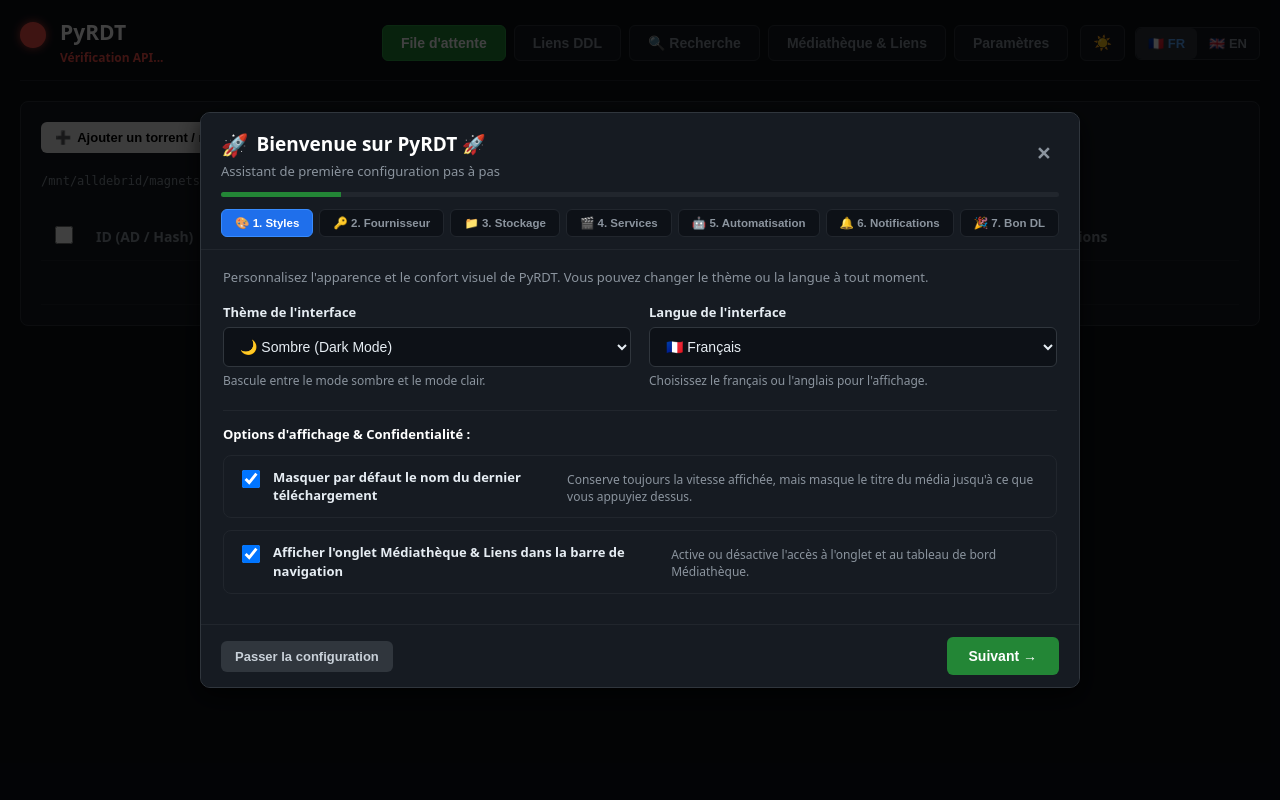
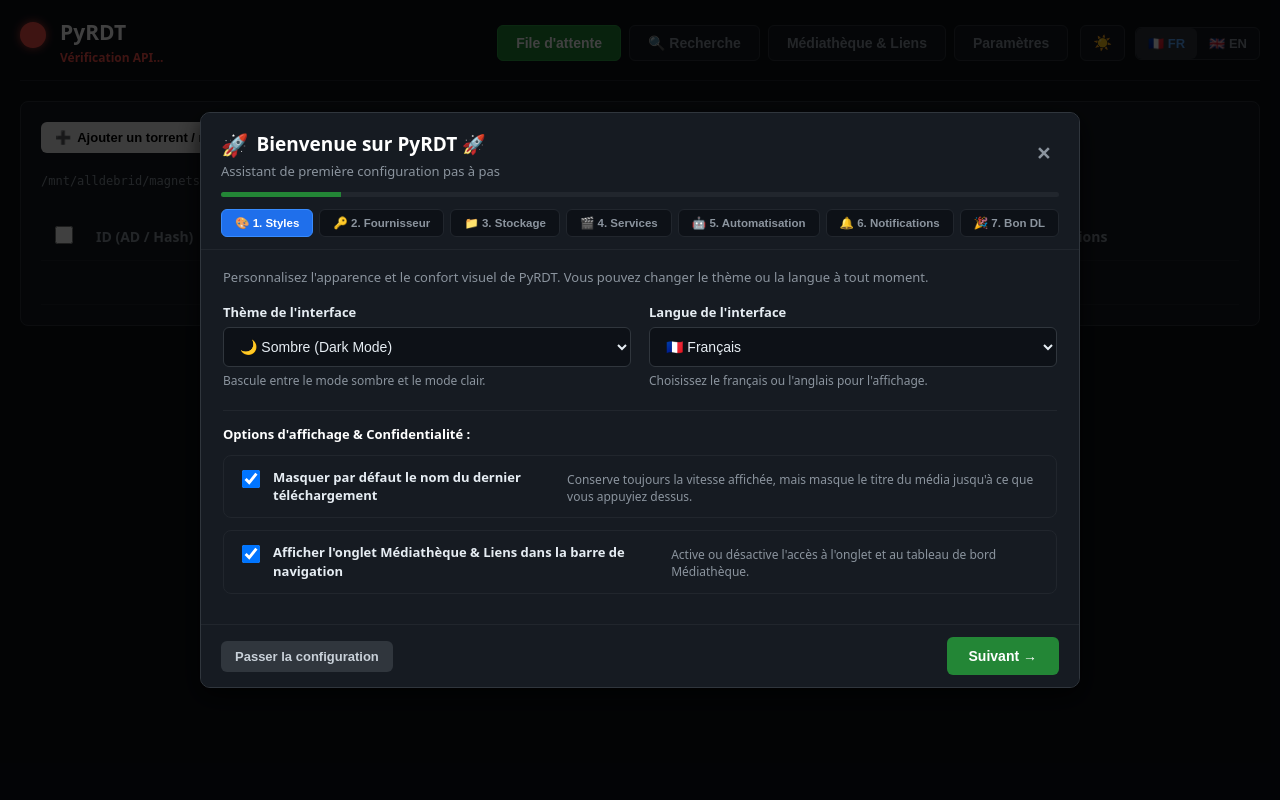
Before and after one commit to billouetaudrey/debridflow, a FastAPI app: page / in a window 1280 px wide. Run offline with FastAPI, Linux system fonts and the light colour scheme; data that the repository does not hold is empty; parts of the project's set-up code (start-up, migrations or seed data) failed here and were passed over.

Commit message:
refactor: suppression de l'onglet doublon Liens DDL pour simplifier la barre de navigation

```diff
--- a/app/static/js/app.js
+++ b/app/static/js/app.js
@@ -904,8 +904,6 @@ function showTab(tab) {
   }
   currentTab = tab;
   document.getElementById('tab-queue').style.display = tab === 'queue' ? 'block' : 'none';
-  const tabDdl = document.getElementById('tab-ddl');
-  if (tabDdl) tabDdl.style.display = tab === 'ddl' ? 'block' : 'none';
   const tabFinder = document.getElementById('tab-finder');
   if (tabFinder) tabFinder.style.display = tab === 'finder' ? 'block' : 'none';
   document.getElementById('tab-settings').style.display = tab === 'settings' ? 'block' : 'none';
@@ -913,8 +911,6 @@ function showTab(tab) {
   if (tabScanner) tabScanner.style.display = tab === 'scanner' ? 'block' : 'none';
 
   document.getElementById('btn-queue').classList.toggle('active', tab === 'queue');
-  const btnDdl = document.getElementById('btn-ddl');
-  if (btnDdl) btnDdl.classList.toggle('active', tab === 'ddl');
   const btnFinder = document.getElementById('btn-finder');
   if (btnFinder) btnFinder.classList.toggle('active', tab === 'finder');
   document.getElementById('btn-settings').classList.toggle('active', tab === 'settings');
@@ -926,7 +922,7 @@ function showTab(tab) {
     } catch (e) {}
   }
 
-  if (tab === 'queue' || tab === 'ddl') refreshQueue();
+  if (tab === 'queue') refreshQueue();
   if (tab === 'finder') loadFinderSettings();
   if (tab === 'scanner') {
     loadScannerData();
--- a/app/templates/index.html
+++ b/app/templates/index.html
@@ -28,7 +28,6 @@
     <div class="header-controls">
       <div class="tabs">
         <button id="btn-queue" class="tab-btn active" onclick="showTab('queue')" data-i18n="tab_queue">File d'attente</button>
-        <button id="btn-ddl" class="tab-btn" onclick="showTab('ddl')" data-i18n="tab_ddl_nav">🔗 Liens DDL</button>
         <button id="btn-finder" class="tab-btn" onclick="showTab('finder')" data-i18n="tab_finder_nav">🔍 Recherche</button>
         <button id="btn-scanner" class="tab-btn" onclick="showTab('scanner')" data-i18n="tab_scanner" style="__SCANNER_TAB_DISPLAY__">Médiathèque &amp; Liens</button>
         <button id="btn-settings" class="tab-btn" onclick="showTab('settings')" data-i18n="tab_settings">Paramètres</button>
@@ -106,79 +105,7 @@
     </table>
   </div>
 
-  <!-- Onglet 2 : Téléchargements Directs Hébergeurs (DDL / JDownloader-like) -->
-  <div id="tab-ddl" class="card" style="display:none">
-    <div style="margin-bottom:16px;">
-      <h3 style="margin:0 0 6px 0; font-size:18px; display:flex; align-items:center; gap:8px;">
-        <span>🔗</span> <span data-i18n="ddl_card_title">Téléchargements Directs Hébergeurs (DDL)</span>
-      </h3>
-      <p style="margin:0; font-size:13px; color:var(--text-muted);" data-i18n="ddl_card_desc">
-        Débridez vos liens Rapidgator, 1fichier, Turbobit, Nitroflare... directement via AllDebrid et téléchargez-les sur votre serveur.
-      </p>
-    </div>
-
-    <!-- Carte d'ajout DDL rapide -->
-    <div style="background:var(--bg-subpanel); border:1px solid var(--border-muted); border-radius:8px; padding:16px; margin-bottom:20px;">
-      <div style="margin-bottom:10px;">
-        <label style="font-size:13px; font-weight:600; color:var(--text-bright); display:block; margin-bottom:6px;" data-i18n="lbl_ddl_input">
-          Lien(s) direct(s) (Rapidgator, 1fichier, etc.) :
-        </label>
-        <textarea id="ddl-page-links" rows="3" placeholder="https://rapidgator.net/file/...&#10;https://1fichier.com/?..." style="width:100%; box-sizing:border-box; resize:vertical; font-family:monospace; font-size:12px; padding:10px; border-radius:6px; border:1px solid var(--border-muted); background:var(--bg-card); color:var(--text-bright);" data-i18n-placeholder="ph_ddl_input"></textarea>
-        <small class="hint" style="margin-top:4px; display:block;" data-i18n="hint_ddl_multiple">Collez vos liens direct (un par ligne). Débridage automatique via AllDebrid.</small>
-      </div>
-
-      <div class="grid" style="grid-template-columns: 1fr 1fr; gap:12px; margin-bottom:12px;">
-        <div>
-          <label style="font-size:12px; font-weight:600; color:var(--text-muted); display:block; margin-bottom:4px;" data-i18n="lbl_ddl_password">
-            Mot de passe éventuel (optionnel) :
-          </label>
-          <input type="text" id="ddl-page-password" placeholder="Mot de passe des archives / liens si nécessaire" style="width:100%; box-sizing:border-box; font-size:12px; padding:8px 10px; border-radius:6px; border:1px solid var(--border-muted); background:var(--bg-card); color:var(--text-bright);" data-i18n-placeholder="ph_ddl_password">
-        </div>
-        <div>
-          <label style="font-size:12px; font-weight:600; color:var(--text-muted); display:block; margin-bottom:4px;" data-i18n="lbl_dest_service">
-            Dossier de destination :
-          </label>
-          <select id="ddl-page-category" style="width:100%; box-sizing:border-box; padding:8px 10px; font-size:12px; border-radius:6px;">
-            __SERVICES_OPTIONS__
-          </select>
-        </div>
-      </div>
-
-      <div style="display:flex; justify-content:space-between; align-items:center; flex-wrap:wrap; gap:10px;">
-        <div id="ddl-concurrency-indicator" style="font-size:12px; color:var(--text-muted);">
-          ⚡ <span id="ddl-active-count-txt">Téléchargements simultanés actifs : 0 / __MAX_CONCURRENT_DOWNLOADS__</span>
-        </div>
-        <button type="button" id="btn-submit-ddl-page" class="btn-main" onclick="submitDdlPageUpload()" style="display:inline-flex; align-items:center; gap:6px;">
-          <span id="ddl-page-spinner" style="display:none;">⏳</span>
-          <span>🚀</span> <span data-i18n="btn_ddl_submit">Débrider &amp; Télécharger en DDL</span>
-        </button>
-      </div>
-      <div id="ddl-page-status-msg" style="display:none; margin-top:12px; padding:8px 12px; border-radius:6px; font-size:12px;"></div>
-    </div>
-
-    <!-- Tableau spécifique DDL -->
-    <div style="display:flex; justify-content:space-between; align-items:center; margin-bottom:10px;">
-      <h4 style="margin:0; font-size:14px; font-weight:600;" data-i18n="title_ddl_queue">Téléchargements DDL en cours &amp; terminés</h4>
-      <button class="btn-sec" onclick="purgeCompleted()" data-i18n="btn_purge_completed" style="font-size:11px; padding:4px 8px;">Purger terminés</button>
-    </div>
-    <div class="table-responsive">
-      <table id="ddl-queue-table">
-        <thead>
-          <tr>
-            <th data-i18n="th_name">Nom</th>
-            <th data-i18n="th_service">Destination</th>
-            <th data-i18n="th_status">Statut &amp; Vitesse</th>
-            <th data-i18n="th_actions" style="text-align:right;">Actions</th>
-          </tr>
-        </thead>
-        <tbody id="ddl-queue-tbody">
-          <tr><td colspan="4" style="color:#8b949e;text-align:center;">Aucun téléchargement DDL</td></tr>
-        </tbody>
-      </table>
-    </div>
-  </div>
-
-  <!-- Onglet 3 : Recherche Multi-Moteurs (Magnets, Torrents & DDL) -->
+  <!-- Onglet 2 : Recherche Multi-Moteurs (Magnets, Torrents & DDL) -->
   <div id="tab-finder" class="card" style="display:none">
     <div style="margin-bottom:16px;">
       <h3 style="margin:0 0 6px 0; font-size:18px; display:flex; align-items:center; gap:8px;">
```
